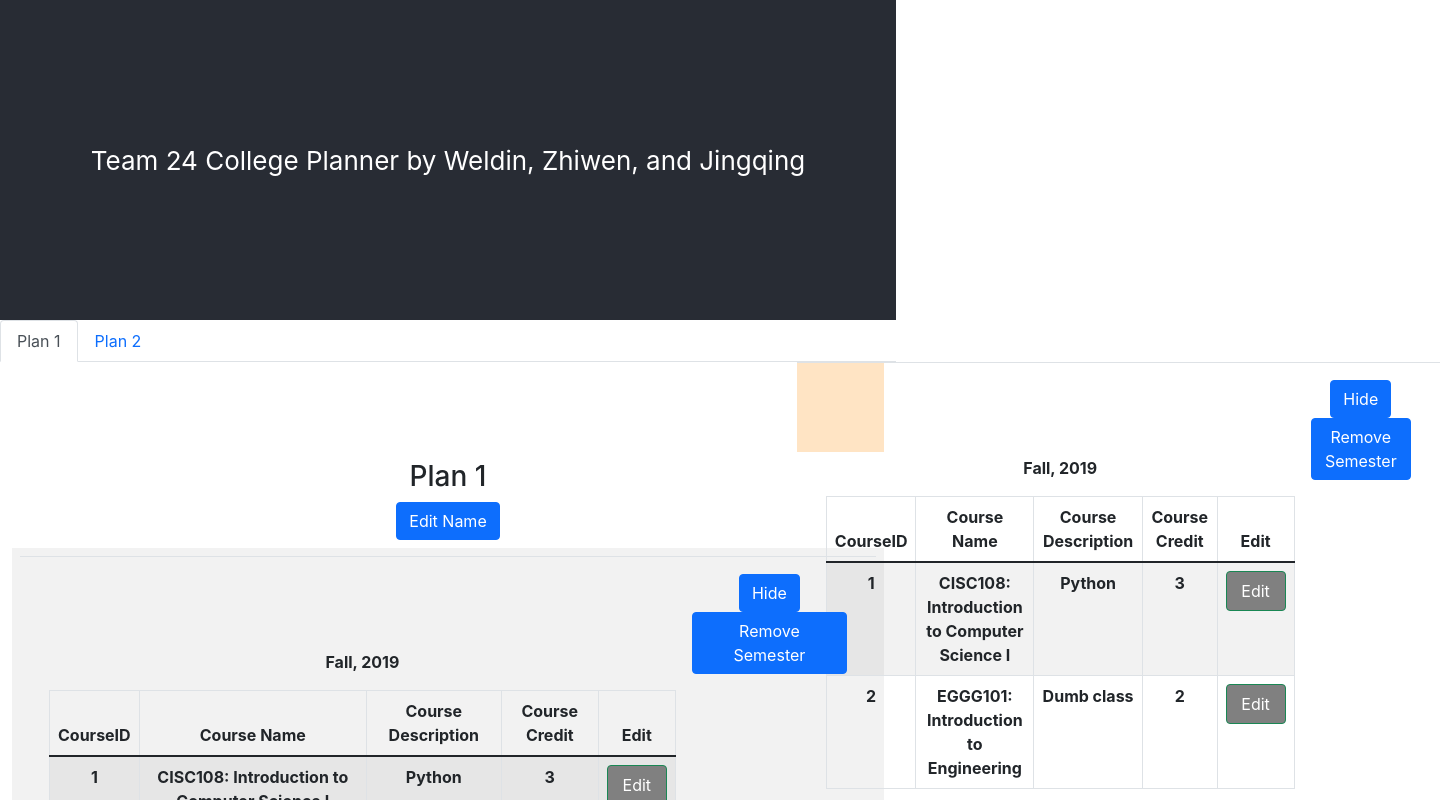
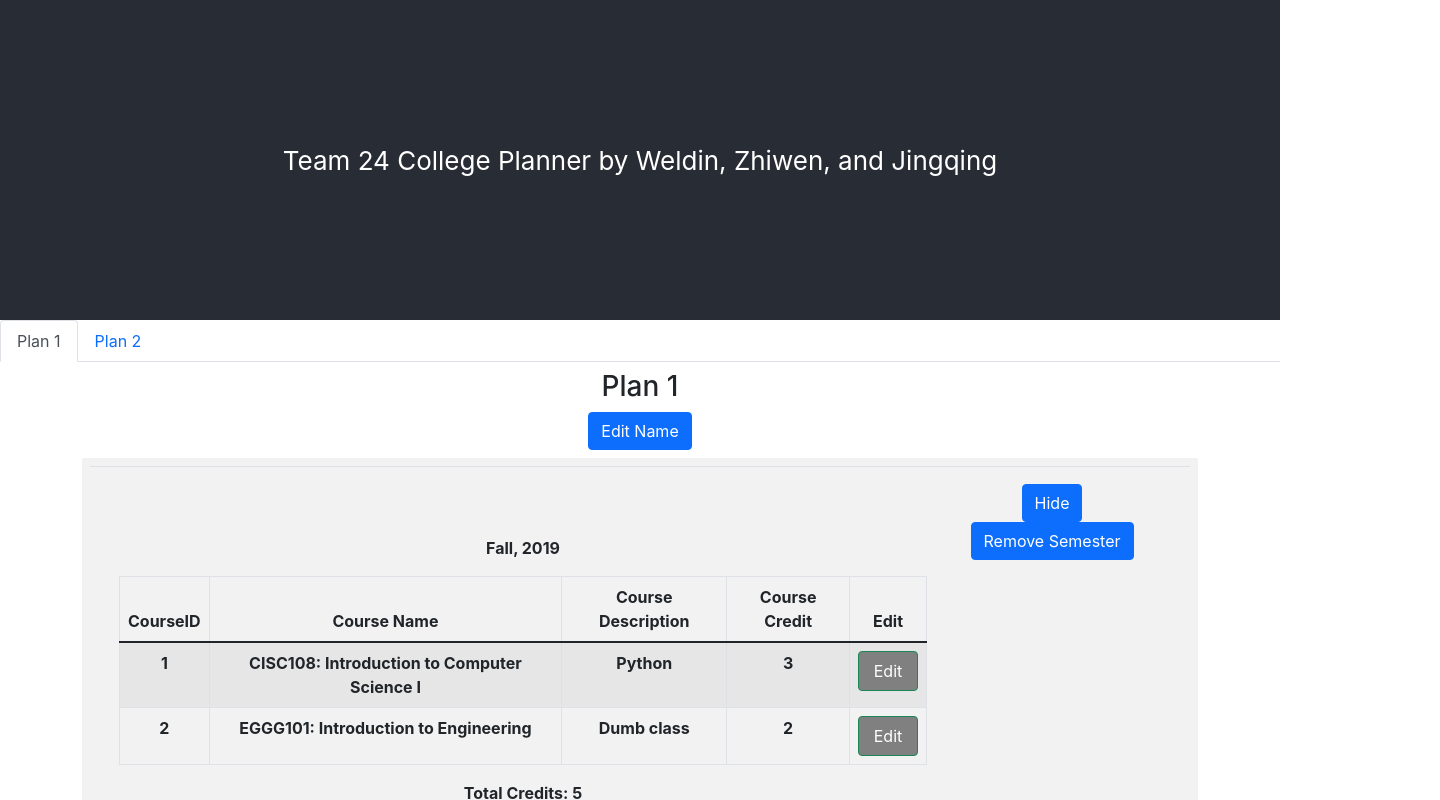
Before and after one commit to UD-CISC275-S22/cis-scheduler-team24, a React (Create React App) app: page / in a window 1280 px wide. Shown: the top 800 px of the page, 1440 px wide, since content can reach past the window. Built offline with nearby package versions, Linux system fonts and the light colour scheme.

Commit message:
remove changes in css file

```diff
--- a/src/App.css
+++ b/src/App.css
@@ -1,6 +1,6 @@
 .App {
     text-align: center;
-    width: 70%;
+    width: 100%;
 }
 
 .App-logo {
@@ -44,11 +44,3 @@
     width: 60px;
     background-color: grey;
 }
-
-.Courses-Pool {
-    height: 90px;
-    width: 90px;
-    background-color: bisque;
-    float: right;
-    width: 10%;
-}
--- a/src/components/viewPlan.tsx
+++ b/src/components/viewPlan.tsx
@@ -59,14 +59,6 @@ export function ViewPlan({
     return (
         <div>
             <Container>
-                <span>
-                    <div className="Courses-Pool">
-                        <ListSemesters
-                            planSemesters={semesters}
-                            removeSemester={removeSemester}
-                        ></ListSemesters>
-                    </div>
-                </span>
                 <Table striped borderless>
                     <thead>
                         <tr>
```
